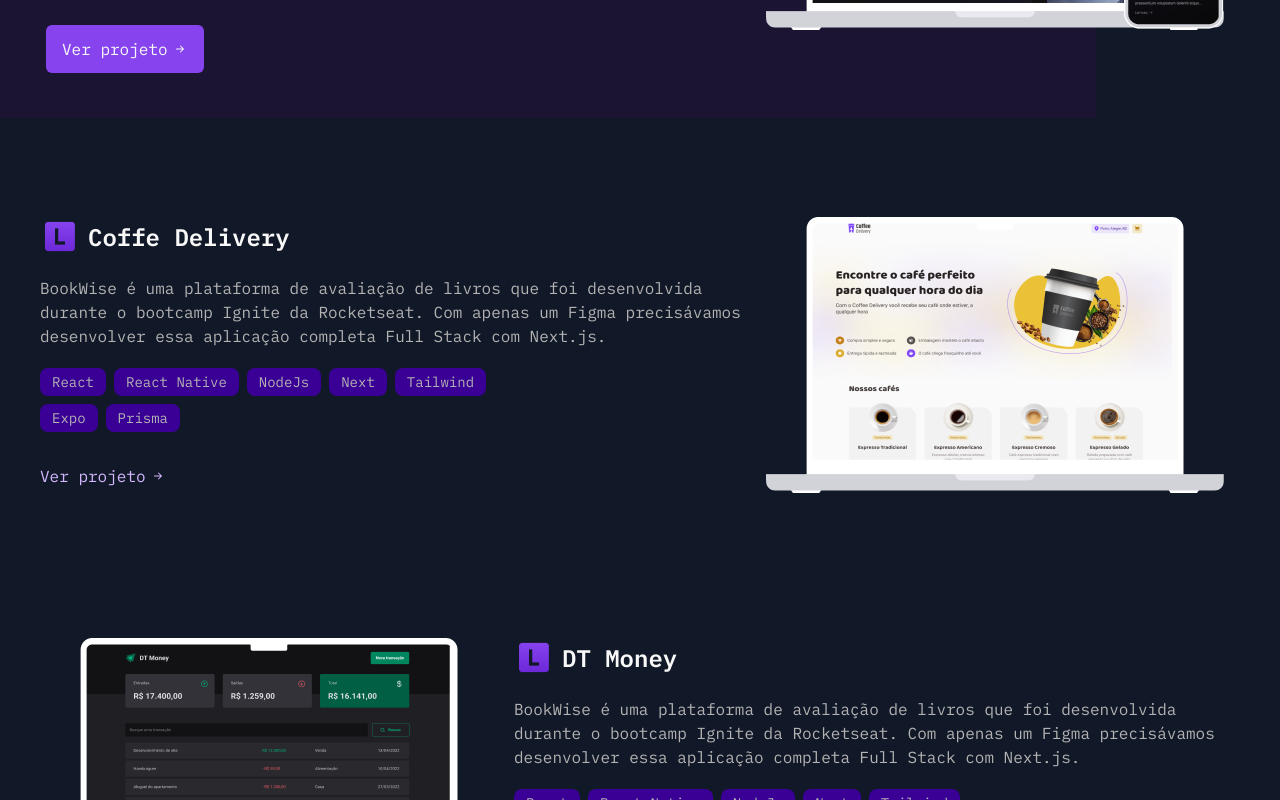
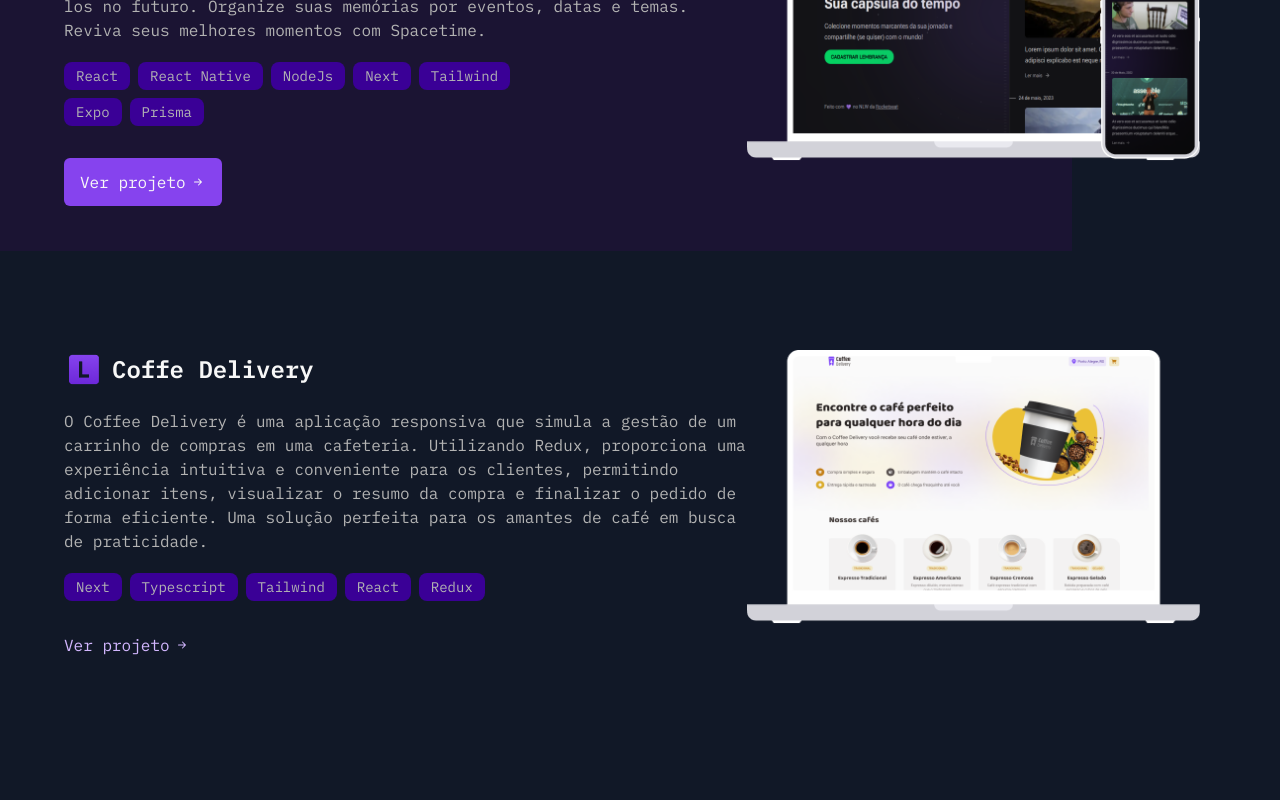
Before and after one commit to leuzindev/portifolio-dev, a Next.js app: page /projects in a window 1280 px wide. Shown: the part 2000-2800 px from the top of the page. Built offline with nearby package versions, Linux system fonts and the light colour scheme.

Commit message:
style: add description for all projects

```diff
--- a/src/app/(home)/certificates/page.tsx
+++ b/src/app/(home)/certificates/page.tsx
@@ -12,14 +12,14 @@ export default function Certificates() {
 
   return (
     <>
-      <div className="bg-image-header flex min-h-[750px] items-center justify-center">
+      <div className="bg-image-header flex min-h-[750px] items-center justify-center p-6">
         <TitlePage
           title="Meus Certificados"
           subtitle="../certificados"
           description="Aqui você poderá ver alguns dos certificados que obtive. Fique à vontade para explorar e conhecer as conquistas que adquiri ao longo do tempo.."
         />
       </div>
-      <main className="m-auto mt-28 max-w-[1200px]">
+      <main className="m-auto mt-28 max-w-[1200px] p-6">
         <section className="grid grid-cols-3 gap-6 sm:flex sm:!grid-cols-1 sm:flex-col sm:items-center md:grid-cols-2">
           {imagens.map((imagem, index) => (
             <Image
--- a/src/app/(home)/projects/page.tsx
+++ b/src/app/(home)/projects/page.tsx
@@ -31,17 +31,27 @@ const igniteCall = [
 
 const igNews = ['React', 'Next', 'Prismic', 'Stripe', 'TypeScript', 'SCSS']
 
+const coffeDelivery = ['Next', 'Typescript', 'Tailwind', 'React', 'Redux']
+
+const DtMoney = ['React', 'Typescript', 'Vite', 'Styled Components', 'Zod']
+
+const igniteTimer = ['React', 'Typescript', 'Vite', 'Styled Components', 'Zod']
+
+const cineflow = ['React Native', 'Typescript', 'Expo', 'Styled Components']
+
+const todo = ['React', 'Next', 'Typescript', 'Tailwind', 'Zod', 'Redux']
+
 export default function Projects() {
   return (
     <>
-      <div className="bg-image-header flex min-h-[750px] items-center justify-center">
+      <div className="bg-image-header flex min-h-[750px] items-center justify-center p-6">
         <TitlePage
           title="Meus Projetos"
           subtitle="../projetos"
           description="Aqui você poderá ver alguns dos trabalhos que eu desenvolvi. Navegue à vontade e explore os projetos para ver como foram criados, as tecnologias utilizadas e as funcionalidades implementadas."
         />
       </div>
-      <main className="m-auto mt-28 max-w-[1200px]">
+      <main className="m-auto mt-28 max-w-[1200px] p-6">
         <section className="">
           <Project
             image={igNewsImg}
@@ -71,34 +81,47 @@ export default function Projects() {
           <Project
             image={coffeDeliveryImg}
             title="Coffe Delivery"
-            description="BookWise é uma plataforma de avaliação de livros que foi desenvolvida durante o bootcamp Ignite da Rocketseat. Com apenas um Figma precisávamos desenvolver essa aplicação completa Full Stack com Next.js."
-            techs={spaceTime}
+            description="O Coffee Delivery é uma aplicação responsiva que simula a gestão de um carrinho de compras em uma cafeteria.
+            Utilizando Redux, proporciona uma experiência intuitiva e conveniente para os clientes, permitindo adicionar itens, visualizar o resumo da compra e finalizar o pedido de forma eficiente.
+            Uma solução perfeita para os amantes de café em busca de praticidade."
+            techs={coffeDelivery}
             reverse
           />
           <Project
             image={dtMoneyImg}
             title="DT Money"
-            description="BookWise é uma plataforma de avaliação de livros que foi desenvolvida durante o bootcamp Ignite da Rocketseat. Com apenas um Figma precisávamos desenvolver essa aplicação completa Full Stack com Next.js."
-            techs={spaceTime}
+            description="
+            O DT Money é uma ferramenta de controle financeiro pessoal que permite aos usuários cadastrar entradas e saídas,
+            calculando o saldo total com base nos dados inseridos. Com busca facilitada e interface intuitiva,
+            o DT Money ajuda a manter o controle das finanças de forma eficiente."
+            techs={DtMoney}
           />
           <Project
             image={igniteTimerImg}
             title="Ignite Timer"
-            description="BookWise é uma plataforma de avaliação de livros que foi desenvolvida durante o bootcamp Ignite da Rocketseat. Com apenas um Figma precisávamos desenvolver essa aplicação completa Full Stack com Next.js."
-            techs={spaceTime}
+            description="O Ignite Timer é um projeto pomodoro que permite aos usuários cronometrar suas tarefas diárias.
+            Além disso, ele oferece um histórico completo de todas as tarefas já realizadas, permitindo aos usuários acompanhar seu progresso.
+            Também é possível remover tarefas quando necessário. Melhore sua produtividade com o Ignite Timer."
+            techs={igniteTimer}
           />
           <Project
             image={cineFlowImg}
             title="Cine Flow"
-            description="BookWise é uma plataforma de avaliação de livros que foi desenvolvida durante o bootcamp Ignite da Rocketseat. Com apenas um Figma precisávamos desenvolver essa aplicação completa Full Stack com Next.js."
-            techs={spaceTime}
+            description="O Cine Flow é um aplicativo de streaming que oferece aos usuários acesso a uma ampla variedade de conteúdo de entretenimento,
+            como filmes, séries e programas de TV. Com uma interface intuitiva e fácil de usar, os usuários podem navegar pelo catálogo e descobrir novos programas para assistir.
+            Desfrute de horas de diversão com o Cine Flow."
+            techs={cineflow}
             reverse
           />
           <Project
             image={todoListImg}
             title="Todo"
-            description="BookWise é uma plataforma de avaliação de livros que foi desenvolvida durante o bootcamp Ignite da Rocketseat. Com apenas um Figma precisávamos desenvolver essa aplicação completa Full Stack com Next.js."
-            techs={spaceTime}
+            description="
+            O TODO é uma aplicação de lista de tarefas que permite aos usuários criar, marcar como concluídas e excluir tarefas.
+            Desenvolvida com Redux, a aplicação oferece uma experiência de gerenciamento de tarefas eficiente e organizada.
+            Com o TODO, você pode manter o controle de suas tarefas diárias e garantir que nada seja esquecido.
+            Simplifique sua vida com o TODO e torne seu dia mais produtivo."
+            techs={todo}
             reverse
           />
         </section>
```
